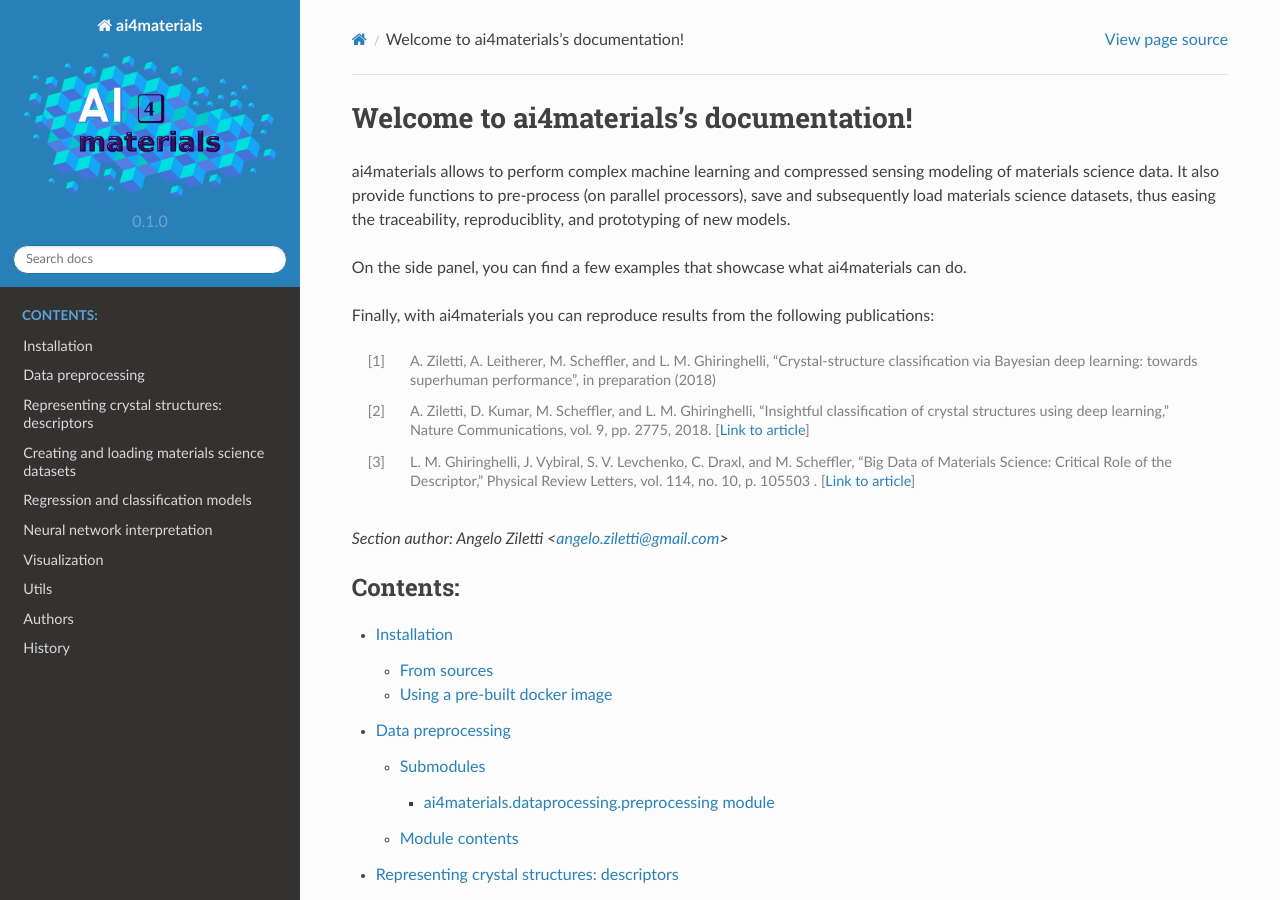
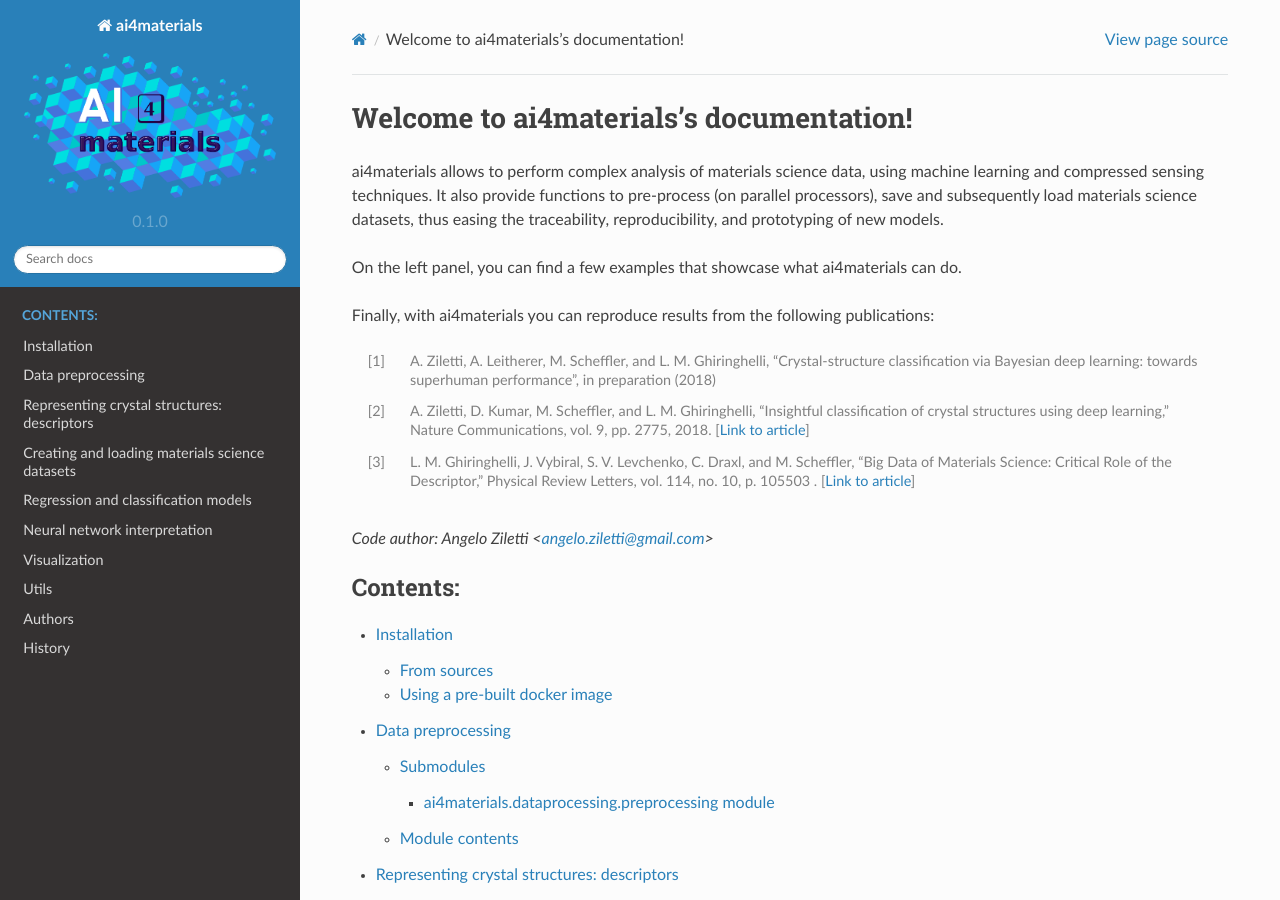
Before and after one commit to angeloziletti/ai4materials, a Sphinx documentation site: the page built from docs/index.rst, in a window 1280 px wide and 900 px high. Built offline with Sphinx 7.4.7 and the Read the Docs theme 2.0.0, drawn with Linux system fonts in a browser that asks for light colours; pages that are not in the unit, such as notebooks, are missing from menus.

```diff
--- a/docs/index.rst
+++ b/docs/index.rst
@@ -6,11 +6,11 @@
 Welcome to ai4materials's documentation!
 =========================================
 
-ai4materials allows to perform complex machine learning and compressed sensing modeling of materials science data. It also
+ai4materials allows to perform complex analysis of materials science data, using machine learning and compressed sensing techniques. It also
 provide functions to pre-process (on parallel processors), save and subsequently load materials science datasets,
-thus easing the traceability, reproduciblity, and prototyping of new models.
+thus easing the traceability, reproducibility, and prototyping of new models.
 
-On the side panel, you can find a few examples that showcase what ai4materials can do.
+On the left panel, you can find a few examples that showcase what ai4materials can do.
 
 Finally, with ai4materials you can reproduce results from the following publications:
 
@@ -25,8 +25,7 @@ Finally, with ai4materials you can reproduce results from the following publicat
    Science: Critical Role of the Descriptor,” Physical Review Letters, vol. 114, no. 10, p. 105503 .
    [`Link to article <https://link.aps.org/doi/10.1103/PhysRevLett.114.105503>`_]
 
-
-.. sectionauthor:: Angelo Ziletti <angelo.ziletti@gmail.com>
+.. codeauthor:: Angelo Ziletti <angelo.ziletti@gmail.com>
 
 
 .. toctree::
```
Also changed, not shown: README.md (+4 -3 lines).
